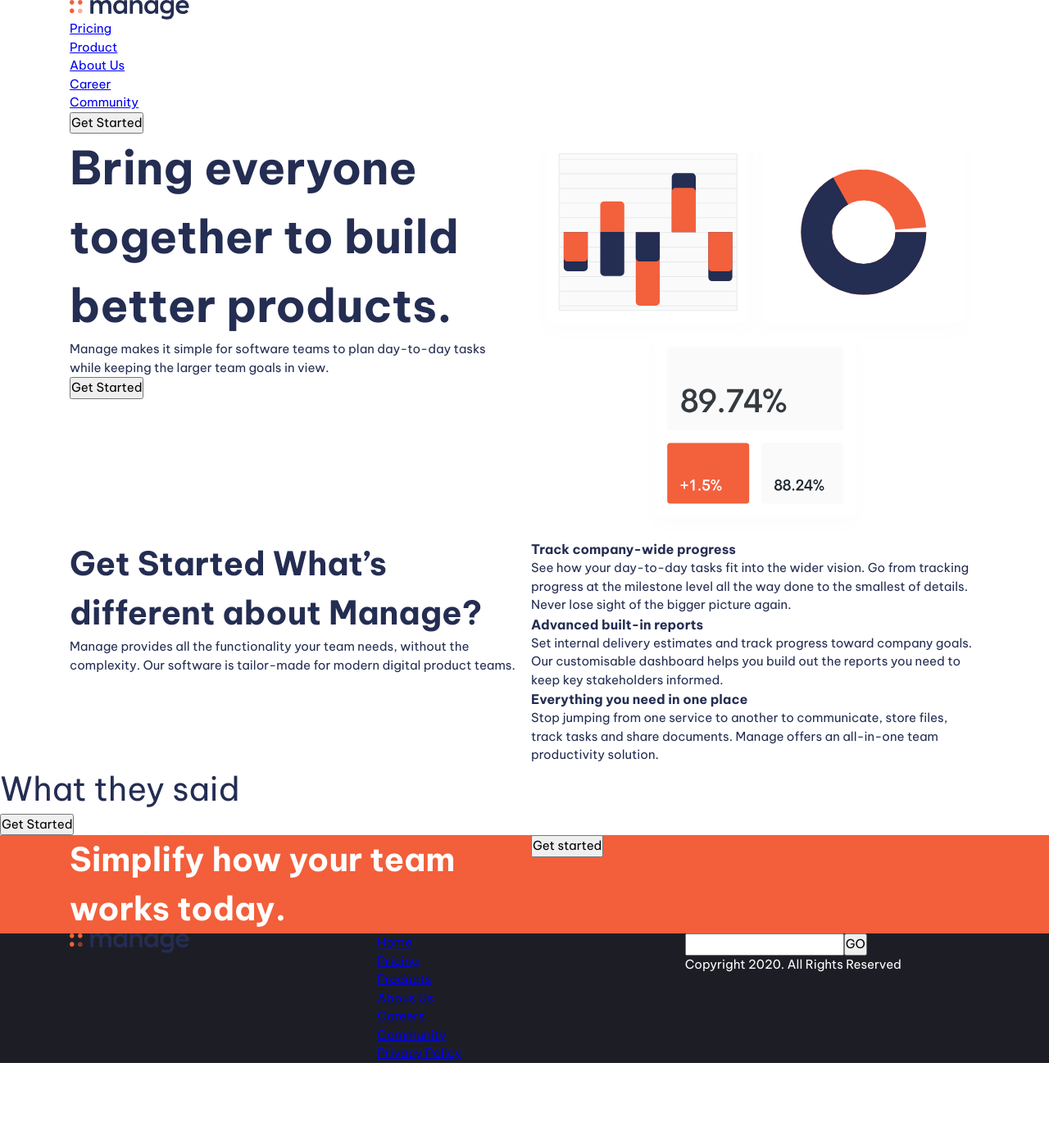
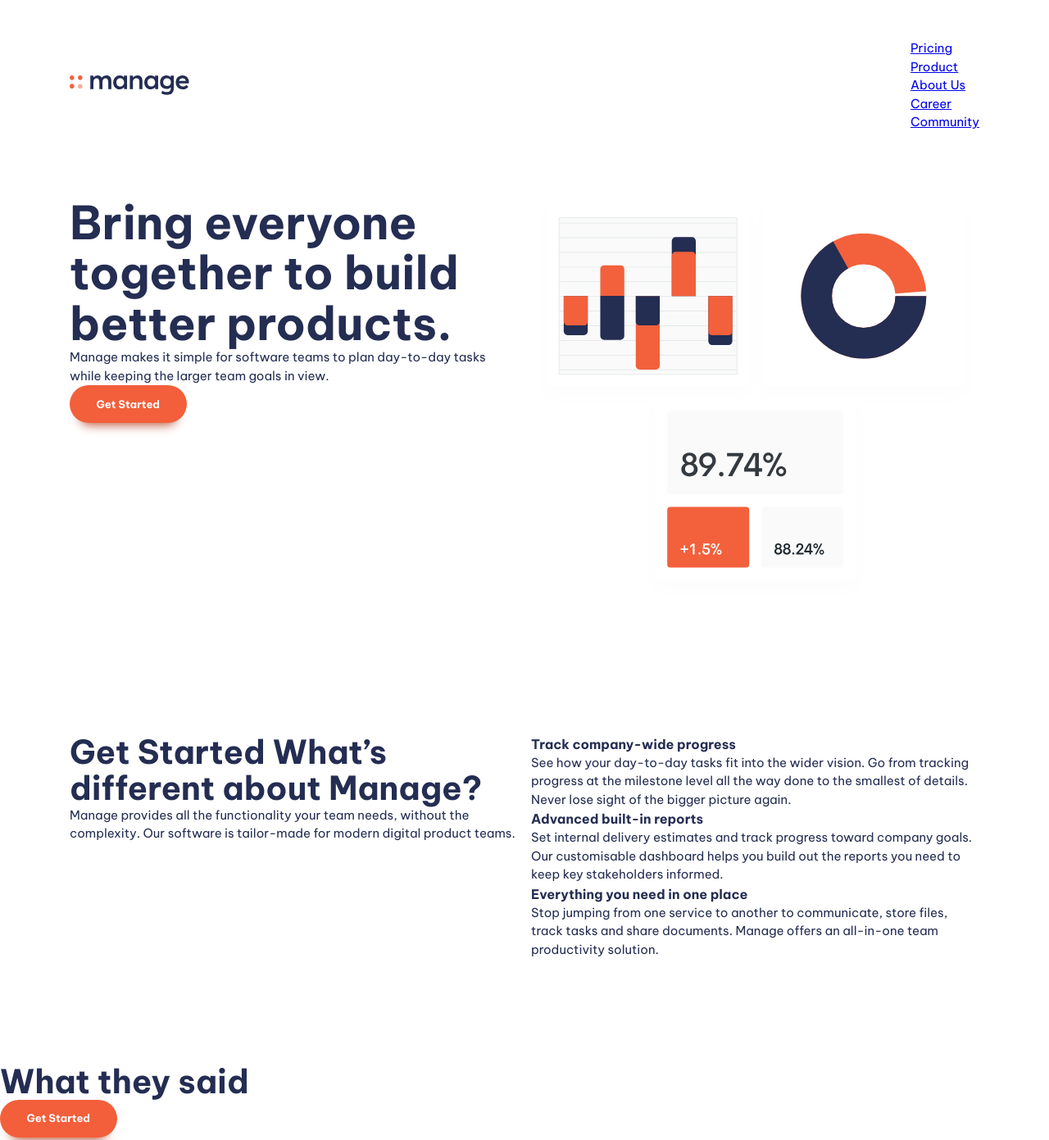
Before and after one commit to AmanRajvanshi/manage-frontendmentor, a website built with Vite: page index.html in a window 1280 px wide. Shown: the top 1391 px of the page at 82% size. Before the commit the page ends 1297 px from the top, so only its background shows below. Built offline with nearby package versions, Linux system fonts and the light colour scheme.

Commit message:
design complete

```diff
--- a/index.html
+++ b/index.html
@@ -16,9 +16,30 @@
   <body>
     <header class="primary-header">
       <div class="container">
-        <a href=""><img src="images/logo.svg" alt="manage" /></a>
+        <div class="nav-wrapper">
+          <a href="#"><img src="images/logo.svg" alt="manage" /></a>
+          <button class="mobile-nav-toggle" aria-controls="primary-navigation">
+            <img
+              class="icon-hamburger"
+              src="images/icon-hamburger.svg"
+              alt="menu"
+              aria-hidden="true"
+            />
+            <img
+              class="icon-close"
+              src="images/icon-close.svg"
+              alt="menu"
+              aria-hidden="true"
+            />
+            <span class="visually-hidden">Menu</span>
+          </button>
           <nav class="primary-navigation">
-          <ul role="list" class="nav-list" aria-label="primary">
+            <ul
+              role="list"
+              id="primary-navigation"
+              class="nav-list"
+              aria-label="primary"
+            >
               <li><a href="#">Pricing</a></li>
               <li><a href="#">Product</a></li>
               <li><a href="#">About Us</a></li>
@@ -26,11 +47,12 @@
               <li><a href="#">Community</a></li>
             </ul>
           </nav>
-        <button class="button">Get Started</button>
+          <button class="button" style="display: none;">Get Started</button>
+        </div>
       </div>
     </header>
     <main>
-      <section>
+      <section class="padding-block-900">
         <div class="container">
           <div class="even-columns">
             <div>
@@ -49,7 +71,7 @@
           </div>
         </div>
       </section>
-      <section>
+      <section class="padding-block-900">
         <div class="container">
           <div class="even-columns">
             <div>
@@ -96,11 +118,11 @@
           </div>
         </div>
       </section>
-      <section class="carousel">
-        <h2 class="fs-secondary-heading">What they said</h2>
+      <section class="carousel | padding-block-700">
+        <h2 class="fs-secondary-heading fw-bold">What they said</h2>
         <button class="button">Get Started</button>
       </section>
-      <section class="cta | bg-accent-400 text-neutral-100">
+      <section class="cta | bg-accent-400 text-neutral-100 padding-block-700">
         <div class="container">
           <div class="even-columns">
             <div>
@@ -115,7 +137,7 @@
         </div>
       </section>
     </main>
-    <footer class="bg-neutral-900 text-neutral-100">
+    <footer class="bg-neutral-900 text-neutral-100 padding-block-700">
       <div class="container">
         <div class="even-columns">
           <div>
--- a/style.css
+++ b/style.css
@@ -1,21 +1,17 @@
 :root {
   --clr-accent-400: hsl(12, 88%, 59%);
+  --clr-accent-300: hsl(12, 88%, 75%);
+  --clr-accent-500: hsl(12, 60%, 45%);
   --clr-accent-100: hsl(13, 100%, 96%);
-
   --clr-primary-400: hsl(228, 39%, 23%);
-
   --clr-neutral-900: hsl(232, 12%, 13%);
   --clr-neutral-100: hsl(0, 0%, 100%);
-
   --ff-primary: "Be Vietnam Pro", sans-serif;
-
   --ff-body: var(--ff-primary);
   --ff-accent: var(--ff-primary);
-
   --fw-regular: 400;
   --fw-semi-bold: 500;
   --fw-bold: 700;
-
   --fs--300: 0.8125rem;
   --fs--400: 0.875rem;
   --fs--500: 0.9375rem;
@@ -23,12 +19,20 @@
   --fs--700: 1.875rem;
   --fs--800: 2.5rem;
   --fs--900: 3.5rem;
-
   --fs-body: var(--fs--400);
   --fs-primary-heading: var(--fs--800);
   --fs-secondary-heading: var(--fs--700);
   --fs-nav: var(--fs--500);
   --fs-button: var(--fs--300);
+  --size-100: 0.25rem;
+  --size-200: 0.5rem;
+  --size-300: 0.75rem;
+  --size-400: 1rem;
+  --size-500: 1.5rem;
+  --size-600: 2rem;
+  --size-700: 3rem;
+  --size-800: 4rem;
+  --size-900: 5rem;
 }
 
 @media (min-width: 50em) {
@@ -103,6 +107,19 @@
 }
 
 /* utility classes */
+
+.visually-hidden {
+  position: absolute;
+  width: 1px;
+  height: 1px;
+  margin: -1px;
+  padding: 0;
+  overflow: hidden;
+  clip: rect(0, 0, 0, 0);
+  white-space: nowrap;
+  border: 0;
+}
+
 .text-primary-400 {
   color: var(--clr-primary-400);
 }
@@ -157,10 +174,12 @@
 
 .fs-primary-heading {
   font-size: var(--fs-primary-heading);
+  line-height: 1.1;
 }
 
 .fs-secondary-heading {
   font-size: var(--fs-secondary-heading);
+  line-height: 1.1;
 }
 
 .fs-300 {
@@ -177,6 +196,13 @@
 
 .fs-600 {
   font-size: var(--fs--600);
+}
+
+.padding-block-700 {
+  padding-block: var(--size-700);
+}
+.padding-block-900 {
+  padding-block: var(--size-900);
 }
 
 .container {
@@ -205,3 +231,67 @@
   font-size: var(--fs-body);
   color: var(--clr-primary-400);
 }
+
+.button {
+  text-decoration: none;
+  border: none;
+  border-radius: 100vmax;
+  padding: 1.25em 2.5em;
+  line-height: 1;
+  font-weight: var(--fw-bold);
+  font-size: var(--fs-button);
+  color: var(--clr-neutral-100);
+  background-color: var(--clr-accent-400);
+  cursor: pointer;
+  box-shadow: 0 1.125em 1em -1em var(--clr-accent-500);
+}
+
+.button[data-type="inverted"] {
+  background-color: var(--clr-neutral-100);
+  color: var(--clr-accent-400);
+}
+
+.button:hover,
+.button:focus-visible {
+  background-color: var(--clr-accent-300);
+}
+
+.button[data-type="inverted"]:hover,
+.button[data-type="inverted"]:focus-visible {
+  background-color: var(--clr-neutral-100);
+  color: var(--clr-accent-300);
+}
+
+/* navigation */
+
+.primary-header {
+  margin-top: var(--size-700);
+}
+
+.nav-wrapper {
+  display: flex;
+  align-items: center;
+  justify-content: space-between;
+}
+
+.mobile-nav-toggle {
+  display: none;
+}
+
+@media (max-width: 50em) {
+  .primary-navigation {
+    display: none;
+  }
+
+  .mobile-nav-toggle {
+    display: block;
+    cursor: pointer;
+    background: transparent;
+    border: 0;
+    padding: 0.5em;
+  }
+}
+
+.mobile-nav-toggle .icon-close {
+  display: none;
+}
```
Lines whose indentation alone changed are shown as unchanged.
